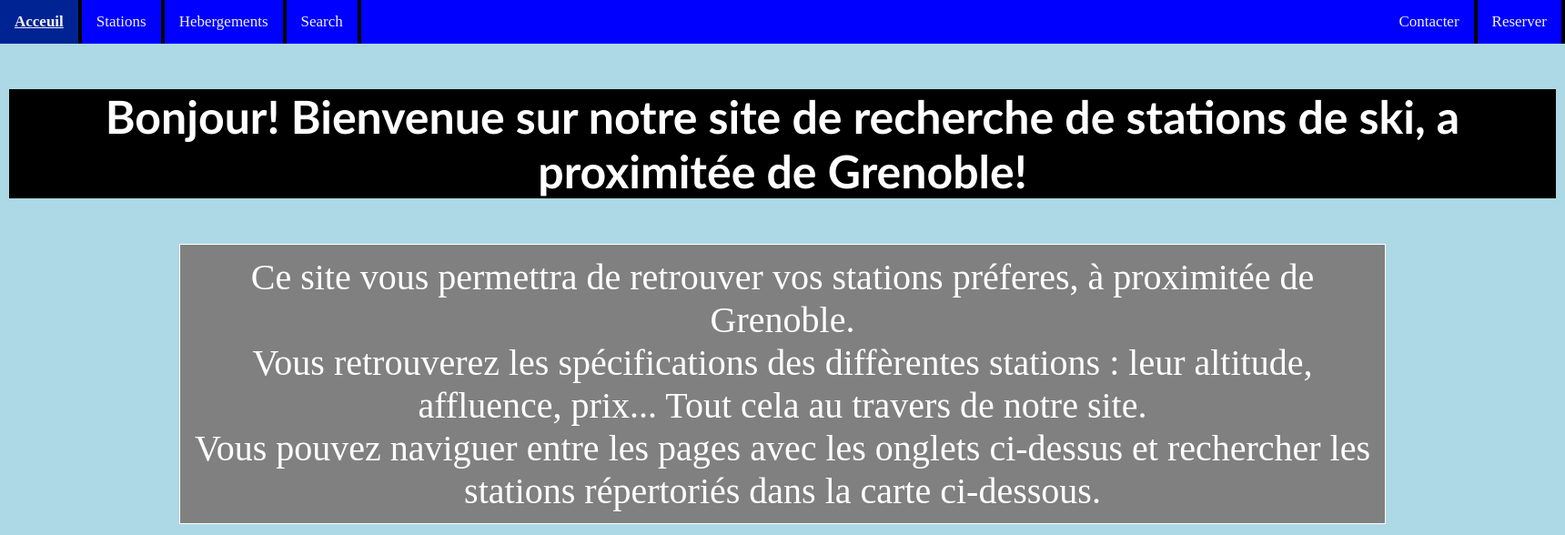
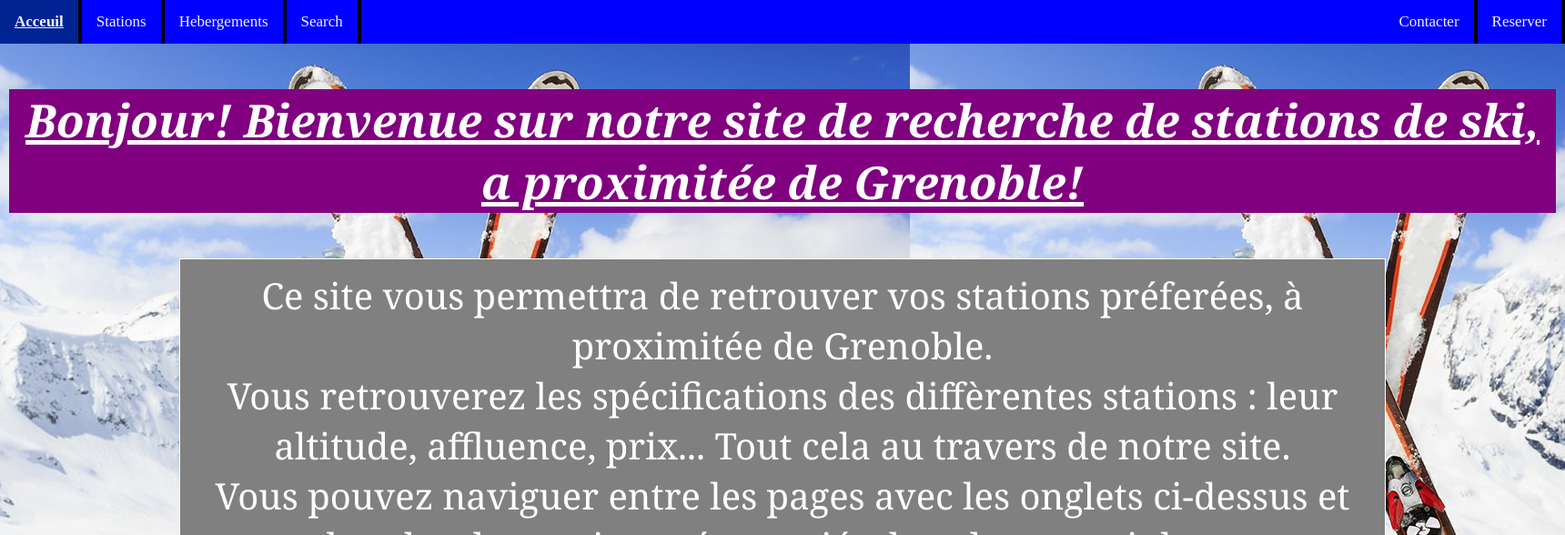
Before and after one commit to igordidier/projet-web, a PHP site: page / in a window 1720 px wide. Shown: the top 588 px of the page at 91% size. Run offline with PHP 8.4, Linux system fonts and the light colour scheme.

Commit message:
modif index

```diff
--- a/index.html
+++ b/index.html
@@ -19,7 +19,7 @@
 </div>
 
 <h1> <p class="Titre"> Bonjour! Bienvenue sur notre site de recherche de stations de ski, a proximitée de Grenoble! </p> </h1>
-  <p class="texte"> Ce site vous permettra de retrouver vos stations préferes, à proximitée de Grenoble.</br>
+  <p class="texte"> Ce site vous permettra de retrouver vos stations préferées, à proximitée de Grenoble.</br>
      Vous retrouverez les spécifications des diffèrentes stations : leur altitude, affluence, prix... Tout cela au travers de notre site.</br>
      Vous pouvez naviguer entre les pages avec les onglets ci-dessus et rechercher les stations répertoriés dans la carte ci-dessous.</p>
 
--- a/main.css
+++ b/main.css
@@ -1,6 +1,7 @@
 body{
   margin: auto;
   background-color: #ADD8E6;
+  background-image: url(img/skis.jpg);
 }
 
 h1{
@@ -52,12 +53,16 @@ footer{
 
 .Titre{
   font-size: 50px;
-  font-family: Gill Sans, sans-serif;
+  font-family: Georgia, sans-serif;
+  text-decoration: underline;
+  font-style: italic;
+  background-color: purple;
 }
 
 .texte{
   background-color: grey;
   font-size: 40px;
+  font-family: Georgia, sans-serif;
   text-align: center;
   width: 1300px;
   border: 1px solid black;
```
Also changed, not shown: img/skis.jpg (added).
